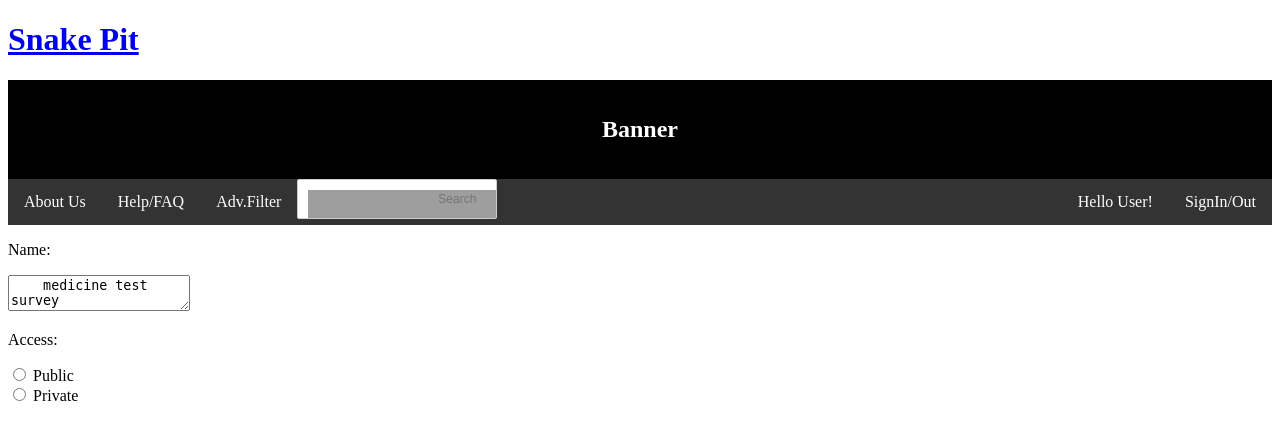
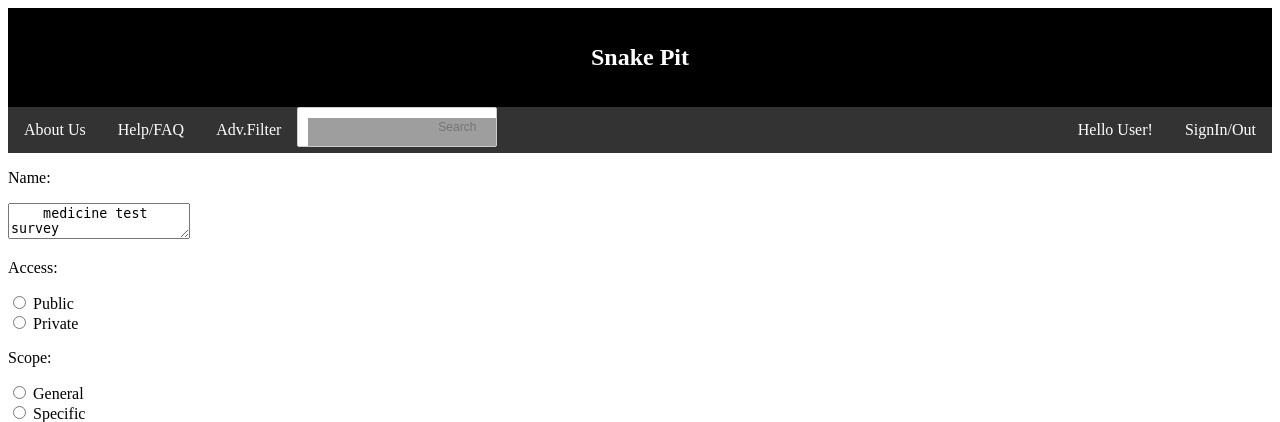
Before and after one commit to AdamGruszczynski/Snake_Pit, a Django app: template snake_pit/templates/Create_Survey.html in a window 1280 px wide. Shown: the top 422 px of the page. Run offline with Django 3.2, Linux system fonts and the light colour scheme; the template is opened without the code that fills it, so the values that code supplies are empty; grey boxes are pictures that could not be loaded.

Commit message:
Add files via upload

```diff
--- a/snake_pit/templates/Create_Survey.html
+++ b/snake_pit/templates/Create_Survey.html
@@ -78,13 +78,12 @@
     <div id="header">
 
         <!-- Logo -->
-        <h1><a href="hh.html">Snake Pit</a></h1>
 
 
         <!-- Banner -->
         <section id="banner">
             <header>
-                <h2>Banner</h2>
+                <h2>Snake Pit</h2>
             </header>
         </section>
 
```
